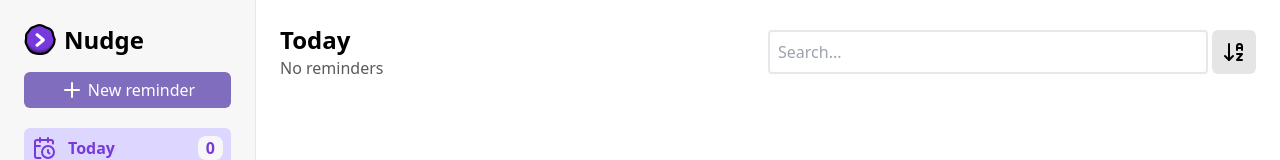
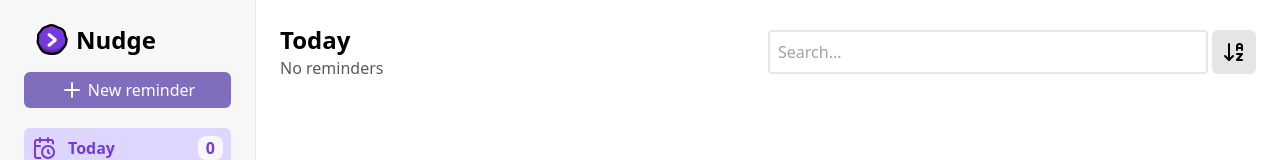
Before and after one commit to LtCocoa/Nudge, a Vue app: page / in a window 1280 px wide. Shown: the top 160 px of the page. Built offline with nearby package versions, Linux system fonts and the light colour scheme.

Commit message:
refactoring, logo padding

```diff
--- a/electron/preload.ts
+++ b/electron/preload.ts
@@ -14,5 +14,4 @@
   'getAll': () => {
     return ipcRenderer.invoke('get-reminders');
   },
-  onUpdateReminders: (cb: any) => ipcRenderer.on('update-reminders', () => cb()),
 });
--- a/src/components/AppSidebar.vue
+++ b/src/components/AppSidebar.vue
@@ -1,6 +1,6 @@
 <template>
   <div class="app-sidebar">
-    <div class="app-logo-wrapper select-none">
+    <div class="app-logo-wrapper">
       <div class="app-logo">
         <div class="app-logo-icon w-8 h-8">
           <img :src="logo" draggable="false">
@@ -29,7 +29,7 @@
     @apply flex-shrink-0 basis-64 p-6 bg-background-soft border-r;
 
     .app-logo-wrapper {
-      @apply mb-4;
+      @apply mb-4 px-3 select-none;
 
       .app-logo {
         @apply flex flex-row gap-2 items-center;
--- a/src/stores/appStore.ts
+++ b/src/stores/appStore.ts
@@ -10,13 +10,15 @@
   Expired = 'Expired',
 }
 
+type SortOrder = 'ASC' | 'DESC';
+
 interface State {
   reminders: Reminder[];
   currentCategory: ReminderCategory;
   isLoading: boolean;
   currentDate: Date;
   filter: string;
-  sortOrder: 'ASC' | 'DESC';
+  sortOrder: SortOrder;
 }
 
 export const useAppStore = defineStore('app', {
@@ -122,7 +124,7 @@
     setFilter(filter: string) {
       this.filter = filter;
     },
-    setSortTitle(title: 'ASC' | 'DESC') {
+    setSortTitle(title: SortOrder) {
       this.sortOrder = title;
     }
   }
--- a/src/types/preload.d.ts
+++ b/src/types/preload.d.ts
@@ -7,7 +7,6 @@
       save(reminder: Reminder): void;
       edit(reminder: Reminder): void;
       delete(reminderId: string): Promise<Reminder>;
-      onUpdateReminders(cb: () => void): void;
     }
   }
 }
```
